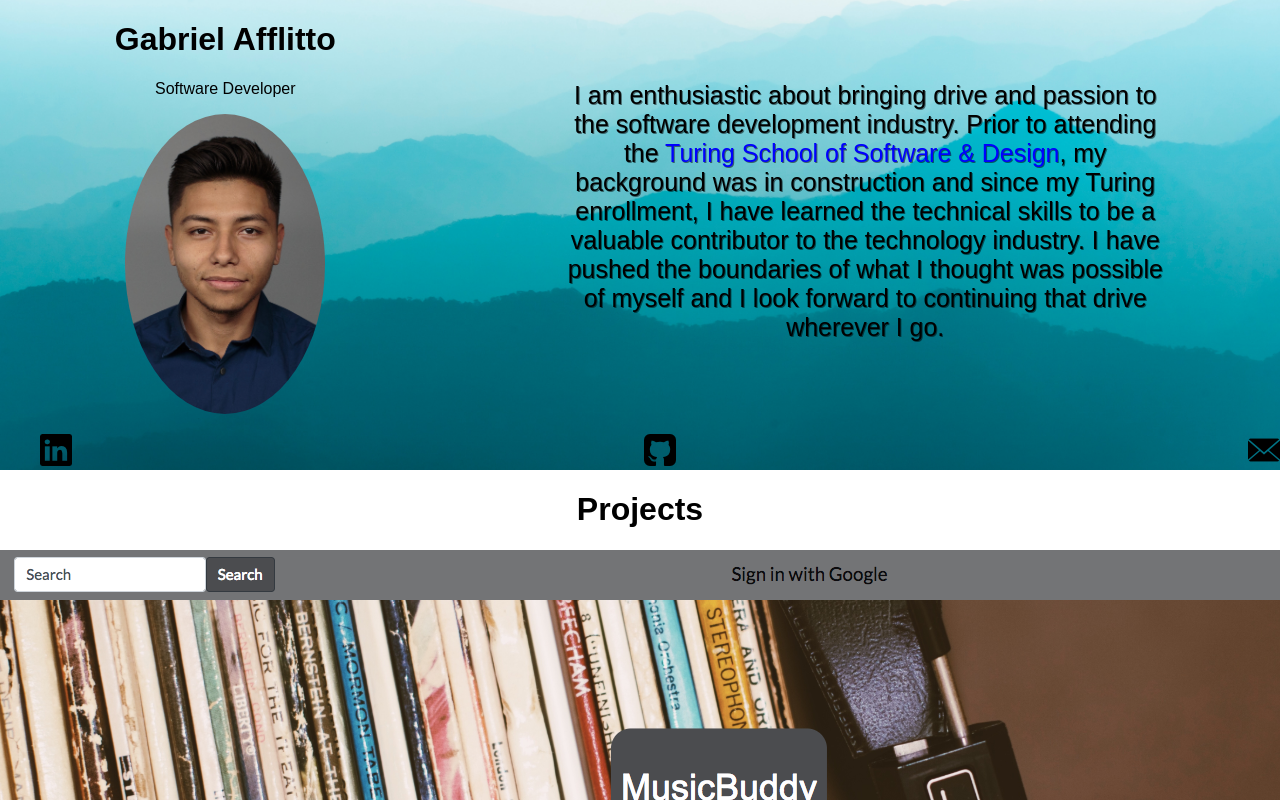
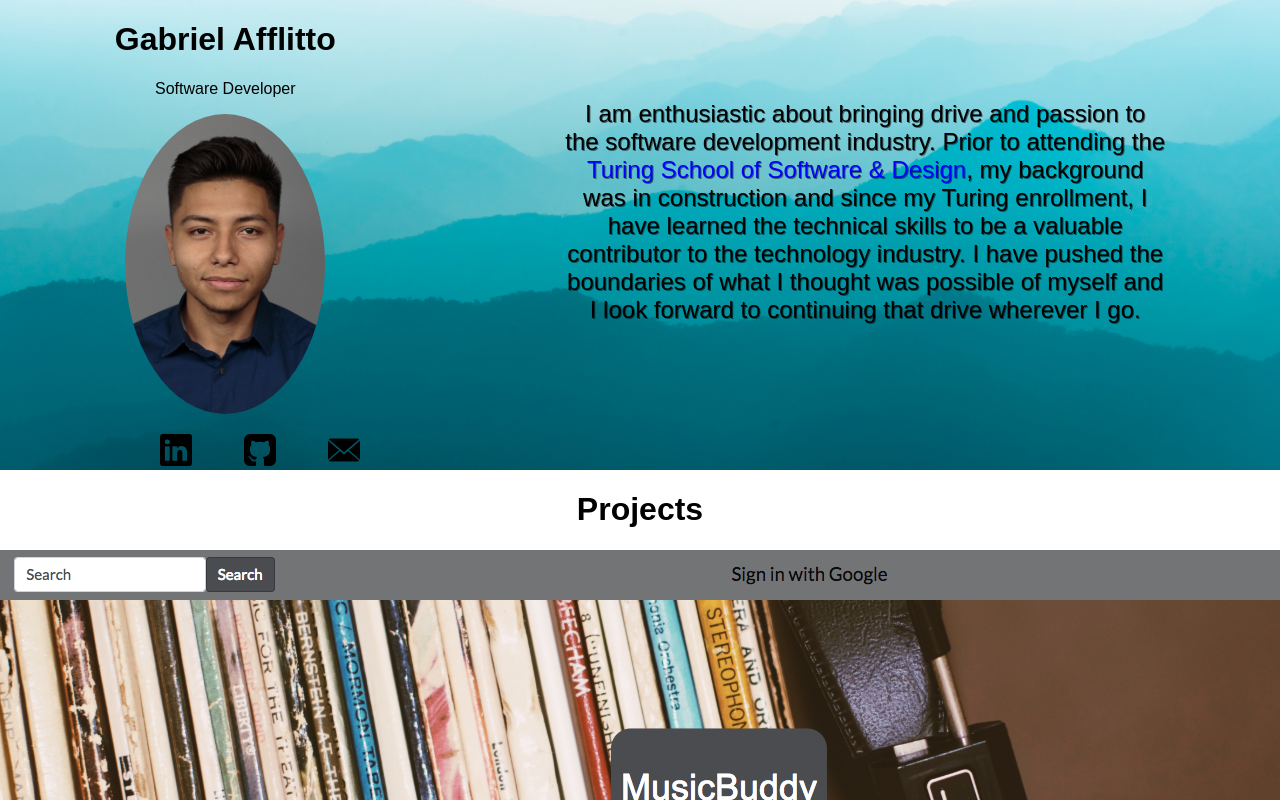
Before and after one commit to GabrielAfflitto/personal-site, a React (Create React App) app: page / in a window 1280 px wide. Shown: the top 800 px of the page. Built offline with nearby package versions, Linux system fonts and the light colour scheme.

Commit message:
styling on the icon links

```diff
--- a/src/index.css
+++ b/src/index.css
@@ -16,7 +16,7 @@ body {
 }
 
 .intro {
-  font-size: 1.56rem;
+  font-size: 1.50rem;
   margin: 1.78rem 0 1.424rem 0;
   text-shadow: 1px 1px rgba(0, 0, 0, 0.5);
 }
@@ -26,6 +26,8 @@ body {
 }
 
 .links {
+  width: 200px;
+  margin-left: 120px;
   list-style: none;
   display: flex;
   justify-content: space-between;
```
